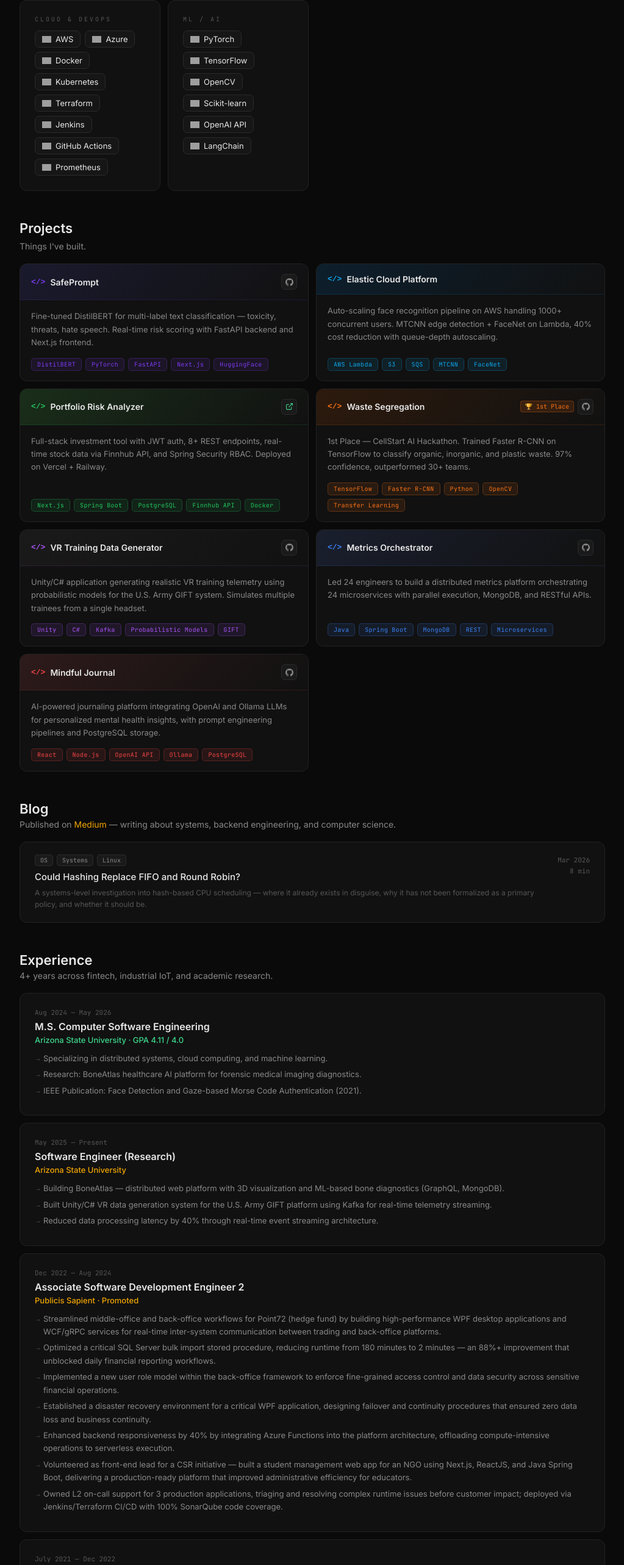
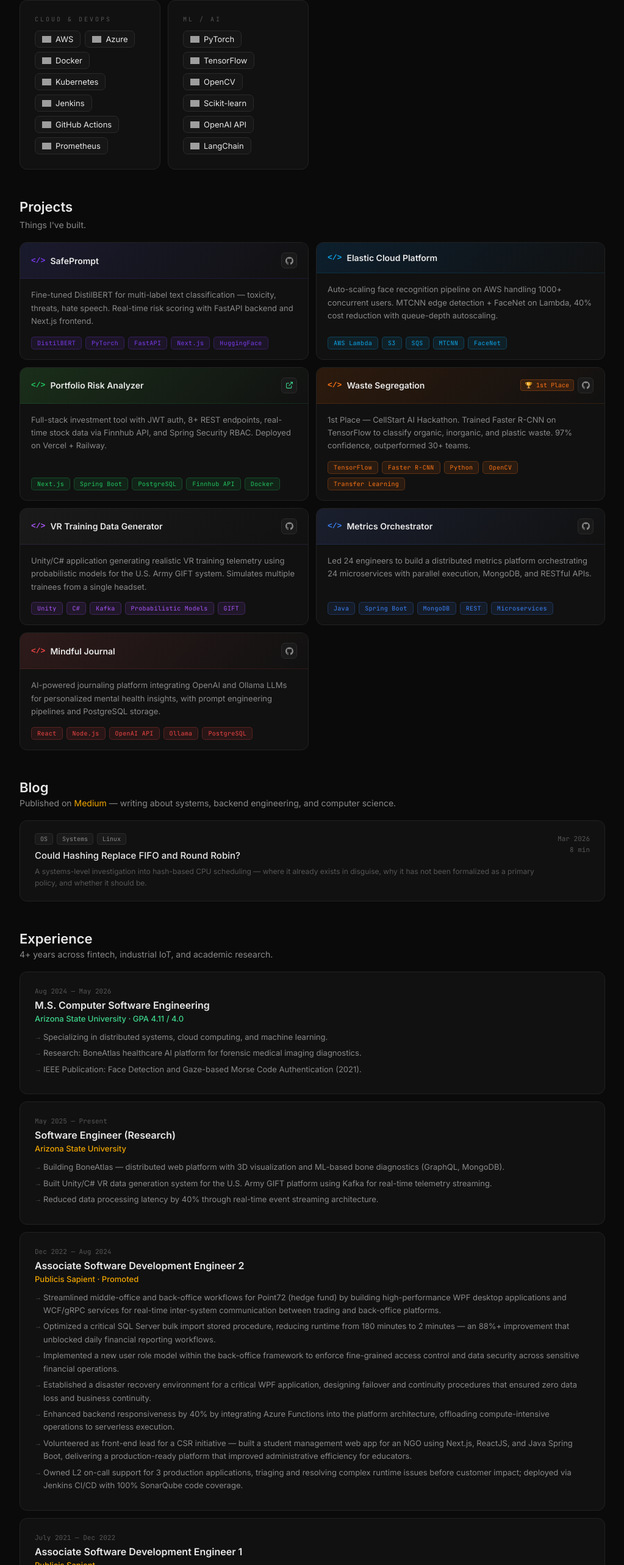
Before and after one commit to spraka52/ShreyaPrakash--Portfolio, a React (Create React App) app: page / in a window 1280 px wide. Shown: the part 1692-4258 px from the top of the page at 61% size, without its empty margins (128-1151 px from the left). Built offline with nearby package versions, Linux system fonts and the light colour scheme; grey boxes are pictures that could not be loaded.

Commit message:
css updates

```diff
--- a/src/App.jsx
+++ b/src/App.jsx
@@ -43,7 +43,6 @@ const SKILL_CATS = [
     { name: "Azure",           icon: "https://cdn.jsdelivr.net/gh/devicons/devicon@latest/icons/azure/azure-original.svg" },
     { name: "Docker",          icon: "https://cdn.jsdelivr.net/gh/devicons/devicon@latest/icons/docker/docker-original.svg" },
     { name: "Kubernetes",      icon: "https://cdn.jsdelivr.net/gh/devicons/devicon@latest/icons/kubernetes/kubernetes-original.svg" },
-    { name: "Terraform",       icon: "https://cdn.jsdelivr.net/gh/devicons/devicon@latest/icons/terraform/terraform-original.svg" },
     { name: "Jenkins",         icon: "https://cdn.jsdelivr.net/gh/devicons/devicon@latest/icons/jenkins/jenkins-original.svg" },
     { name: "GitHub Actions",  icon: "https://cdn.jsdelivr.net/gh/devicons/devicon@latest/icons/githubactions/githubactions-original.svg" },
     { name: "Prometheus",      icon: "https://cdn.jsdelivr.net/gh/devicons/devicon@latest/icons/prometheus/prometheus-original.svg" },
@@ -82,7 +81,7 @@ const EXP = [
     "Established a disaster recovery environment for a critical WPF application, designing failover and continuity procedures that ensured zero data loss and business continuity.",
     "Enhanced backend responsiveness by 40% by integrating Azure Functions into the platform architecture, offloading compute-intensive operations to serverless execution.",
     "Volunteered as front-end lead for a CSR initiative — built a student management web app for an NGO using Next.js, ReactJS, and Java Spring Boot, delivering a production-ready platform that improved administrative efficiency for educators.",
-    "Owned L2 on-call support for 3 production applications, triaging and resolving complex runtime issues before customer impact; deployed via Jenkins/Terraform CI/CD with 100% SonarQube code coverage.",
+    "Owned L2 on-call support for 3 production applications, triaging and resolving complex runtime issues before customer impact; deployed via Jenkins CI/CD with 100% SonarQube code coverage.",
   ] },
   { type:"work", period:"July 2021 — Dec 2022", role:"Associate Software Development Engineer 1", company:"Publicis Sapient", points:[
     "Built a cloud-native pricing solution platform from scratch using Azure Functions and Azure MySQL, integrating configurable data sources and user management for real-time risk analysis — sole developer on the frontend, built independently by reading Azure AD documentation.",
```
